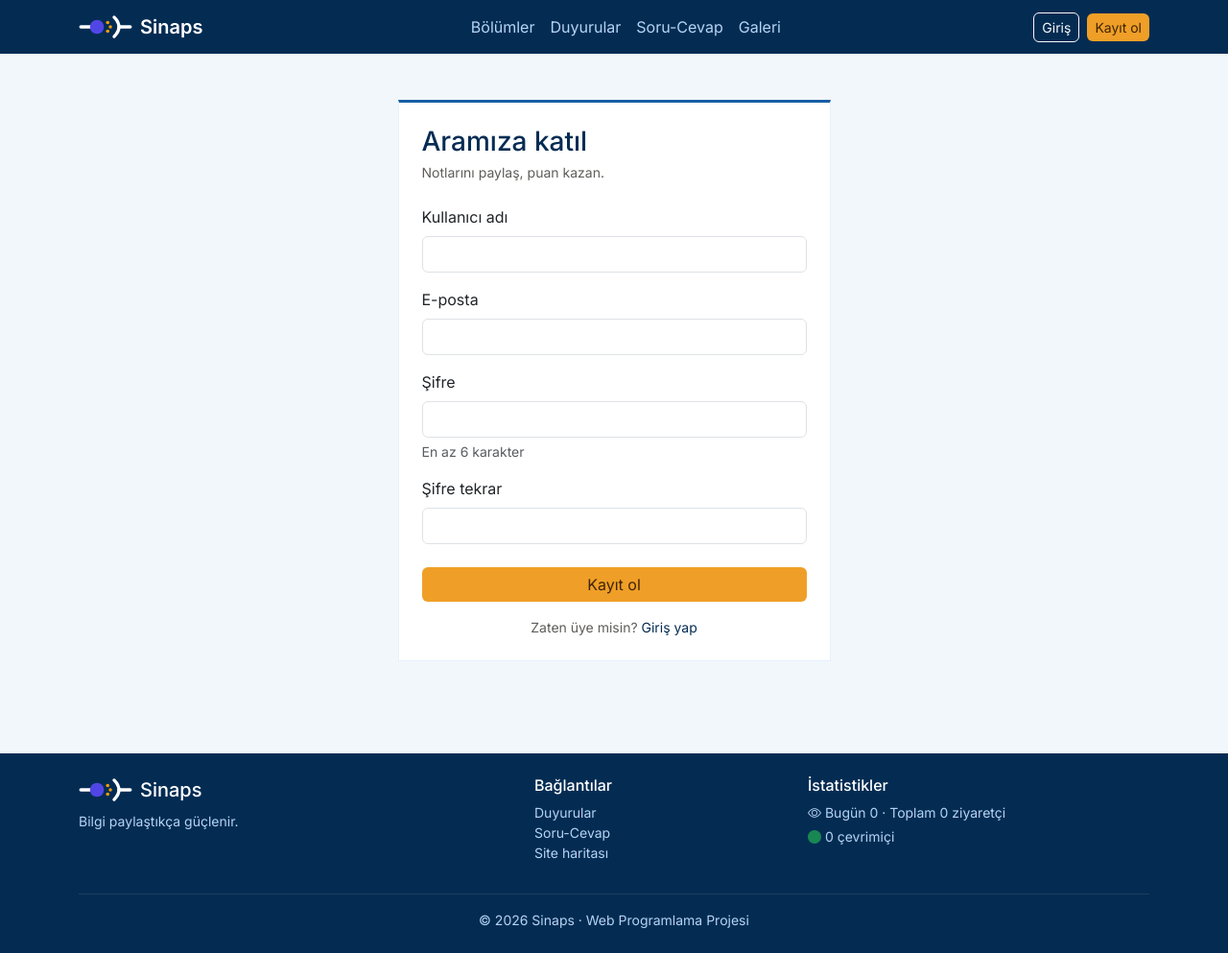
After one commit to kubrabasimoglu32/Sinaps, a Node server app: page /kayit in a window 1280 px wide. The commit adds this page. Shown: the whole page at 96% size. Run offline with Node 20, Linux system fonts and the light colour scheme.

Commit message:
Kayıt, giriş ve çıkış sistemi eklendi (geçici veriyle)

```diff
--- /dev/null
+++ b/controllers/authController.js
@@ -0,0 +1,67 @@
+const bcrypt = require("bcryptjs");
+const { kullanicilar } = require("../data/dummy");
+
+// ===== KAYIT SAYFASI =====
+exports.kayitSayfasi = (req, res) => {
+    res.render("auth/kayit", { title: "Kayıt ol", hata: null, eski: {} });
+};
+
+// ===== KAYIT İŞLEMİ =====
+exports.kayitOl = async (req, res) => {
+    const { ad, email, sifre, sifreTekrar } = req.body;
+
+    // Hata olursa formu, kullanıcının yazdıklarıyla tekrar göster
+    const hataGoster = (mesaj) =>
+        res.render("auth/kayit", { title: "Kayıt ol", hata: mesaj, eski: { ad, email } });
+
+    // 1) Kontroller
+    if (!ad || !email || !sifre) return hataGoster("Bütün alanları doldur.");
+    if (sifre.length < 6) return hataGoster("Şifre en az 6 karakter olmalı.");
+    if (sifre !== sifreTekrar) return hataGoster("Şifreler birbiriyle uyuşmuyor.");
+    if (kullanicilar.some(k => k.email === email)) return hataGoster("Bu e-posta zaten kayıtlı.");
+    if (kullanicilar.some(k => k.ad === ad)) return hataGoster("Bu kullanıcı adı alınmış.");
+
+    // 2) Şifreyi hash'le ve kullanıcıyı ekle
+    const yeniKullanici = {
+        id: Math.max(...kullanicilar.map(k => k.id)) + 1,
+        ad: ad,
+        email: email,
+        sifre: await bcrypt.hash(sifre, 10),
+        rol: "ogrenci",   // yeni kayıt olan herkes öğrenci olarak başlar
+        puan: 0
+    };
+    kullanicilar.push(yeniKullanici);
+
+    // 3) Kayıt olur olmaz giriş yapmış say
+    req.session.kullanici = { id: yeniKullanici.id, ad: yeniKullanici.ad, rol: yeniKullanici.rol };
+    res.redirect("/");
+};
+
+// ===== GİRİŞ SAYFASI =====
+exports.girisSayfasi = (req, res) => {
+    res.render("auth/giris", { title: "Giriş yap", hata: null, eski: {} });
+};
+
+// ===== GİRİŞ İŞLEMİ =====
+exports.girisYap = async (req, res) => {
+    const { email, sifre } = req.body;
+
+    const kisi = kullanicilar.find(k => k.email === email);
+    const sifreDogru = kisi && await bcrypt.compare(sifre, kisi.sifre);
+
+    if (!sifreDogru) {
+        return res.render("auth/giris", {
+            title: "Giriş yap",
+            hata: "E-posta veya şifre hatalı.",
+            eski: { email }
+        });
+    }
+
+    req.session.kullanici = { id: kisi.id, ad: kisi.ad, rol: kisi.rol };
+    res.redirect("/");
+};
+
+// ===== ÇIKIŞ =====
+exports.cikis = (req, res) => {
+    req.session.destroy(() => res.redirect("/"));
+};
--- a/data/dummy.js
+++ b/data/dummy.js
@@ -1,3 +1,8 @@
+const bcrypt = require("bcryptjs");
+
+// Örnek kullanıcıların hepsinin şifresi: 123456
+// hashSync: şifreyi uygulama başlarken bir kez hash'ler
+const ornekSifre = bcrypt.hashSync("123456", 10);
 const bolumler = [
     { id: 1, ad: "Yapay Zeka ve Veri Mühendisliği", slug: "yapay-zeka-ve-veri-muhendisligi" },
     { id: 2, ad: "Yazılım Mühendisliği", slug: "yazilim-muhendisligi" }
@@ -35,12 +40,12 @@ const duyurular = [
 ];
 
 const kullanicilar = [
-    { id: 1, ad: "kubra", puan: 340 },
-    { id: 2, ad: "ahmet", puan: 215 },
-    { id: 3, ad: "zeynep", puan: 180 },
-    { id: 4, ad: "mehmet", puan: 95 },
-    { id: 5, ad: "elif", puan: 60 },
-    { id: 6, ad: "can", puan: 20 }
+    { id: 1, ad: "kubra",  email: "kubra@sinaps.com",  sifre: ornekSifre, rol: "admin",     puan: 340 },
+    { id: 2, ad: "ahmet",  email: "ahmet@sinaps.com",  sifre: ornekSifre, rol: "moderator", puan: 215 },
+    { id: 3, ad: "zeynep", email: "zeynep@sinaps.com", sifre: ornekSifre, rol: "ogrenci",   puan: 180 },
+    { id: 4, ad: "mehmet", email: "mehmet@sinaps.com", sifre: ornekSifre, rol: "ogrenci",   puan: 95 },
+    { id: 5, ad: "elif",   email: "elif@sinaps.com",   sifre: ornekSifre, rol: "ogrenci",   puan: 60 },
+    { id: 6, ad: "can",    email: "can@sinaps.com",    sifre: ornekSifre, rol: "ogrenci",   puan: 20 }
 ];
 
 const sorular = [
--- a/index.js
+++ b/index.js
@@ -9,10 +9,24 @@ app.set("view engine", "ejs");
 // ===== MIDDLEWARE =====
 app.use("/static", express.static(path.join(__dirname, "public")));
 app.use(express.urlencoded({ extended: true }));
+// ===== OTURUM (SESSION) =====
+const session = require("express-session");
+app.use(session({
+    secret: "sinaps-gizli-anahtar-degistir",  // çerezleri imzalamak için kullanılır
+    resave: false,
+    saveUninitialized: false,
+    cookie: { maxAge: 1000 * 60 * 60 * 24 } // 1 gün (milisaniye cinsinden)
+}));
+
+// Oturumdaki kullanıcıyı bütün sayfalara gönder
+app.use(require("./middleware/locals"));
 
 // ===== ROUTES =====
+// ===== ROUTES =====
 const siteRouter = require("./routes/site");
+const authRouter = require("./routes/auth");
 app.use("/", siteRouter);
+app.use("/", authRouter);
 
 // ===== 404: Yukarıdaki hiçbir adrese uymayan istekler buraya düşer =====
 app.use((req, res) => {
--- /dev/null
+++ b/middleware/locals.js
@@ -0,0 +1,5 @@
+// Her istekte çalışır: oturumdaki kullanıcıyı bütün sayfalara gönderir
+module.exports = (req, res, next) => {
+    res.locals.kullanici = req.session.kullanici || null;
+    next();
+};
--- a/package.json
+++ b/package.json
@@ -11,8 +11,10 @@
   "license": "ISC",
   "type": "commonjs",
   "dependencies": {
+    "bcryptjs": "^3.0.3",
     "ejs": "^7.0.2",
     "express": "^5.3.0",
+    "express-session": "^1.19.0",
     "slugify": "^1.6.9"
   },
   "devDependencies": {
--- /dev/null
+++ b/views/auth/kayit.ejs
@@ -0,0 +1,44 @@
+<%- include("../partials/head") %>
+<%- include("../partials/navbar") %>
+
+<main class="container py-5">
+    <div class="row justify-content-center">
+        <div class="col-md-6 col-lg-5">
+            <div class="sinaps-kart p-4">
+                <h3 class="mb-1">Aramıza katıl</h3>
+                <p class="soluk mb-4">Notlarını paylaş, puan kazan.</p>
+
+                <% if (hata) { %>
+                    <div class="alert alert-danger py-2"><%= hata %></div>
+                <% } %>
+
+                <form action="/kayit" method="POST">
+                    <div class="mb-3">
+                        <label class="form-label">Kullanıcı adı</label>
+                        <input type="text" name="ad" class="form-control" value="<%= eski.ad || '' %>" required>
+                    </div>
+                    <div class="mb-3">
+                        <label class="form-label">E-posta</label>
+                        <input type="email" name="email" class="form-control" value="<%= eski.email || '' %>" required>
+                    </div>
+                    <div class="mb-3">
+                        <label class="form-label">Şifre</label>
+                        <input type="password" name="sifre" class="form-control" minlength="6" required>
+                        <div class="form-text">En az 6 karakter</div>
+                    </div>
+                    <div class="mb-4">
+                        <label class="form-label">Şifre tekrar</label>
+                        <input type="password" name="sifreTekrar" class="form-control" required>
+                    </div>
+                    <button type="submit" class="btn btn-turuncu w-100">Kayıt ol</button>
+                </form>
+
+                <p class="soluk text-center mt-3 mb-0">
+                    Zaten üye misin? <a href="/giris">Giriş yap</a>
+                </p>
+            </div>
+        </div>
+    </div>
+</main>
+
+<%- include("../partials/footer") %>
--- a/views/partials/navbar.ejs
+++ b/views/partials/navbar.ejs
@@ -21,9 +21,20 @@
             </ul>
 
             <!-- Sağ taraftaki butonlar -->
-            <div class="d-flex gap-2">
-                <a href="/giris" class="btn btn-outline-light btn-sm">Giriş</a>
-                <a href="/kayit" class="btn btn-turuncu btn-sm">Kayıt ol</a>
+            <div class="d-flex gap-2 align-items-center">
+               <% if (kullanici) { %>
+                    <!-- Giriş yapılmışsa -->
+                    <span class="text-white small me-2">
+                    <i class="bi bi-person-circle"></i> <%= kullanici.ad %>
+                    </span>
+                    <form action="/cikis" method="POST" class="m-0">
+                    <button type="submit" class="btn btn-outline-light btn-sm">Çıkış</button>
+                    </form>
+                    <% } else { %>
+                    <!-- Giriş yapılmamışsa -->
+                    <a href="/giris" class="btn btn-outline-light btn-sm">Giriş</a>
+                    <a href="/kayit" class="btn btn-turuncu btn-sm">Kayıt ol</a>
+                    <% } %>
             </div>
         </div>
 
```
Also changed, not shown: routes/auth.js (added, +13 -0 lines), views/auth/giris.ejs (added, +35 -0 lines), 1 other file.
